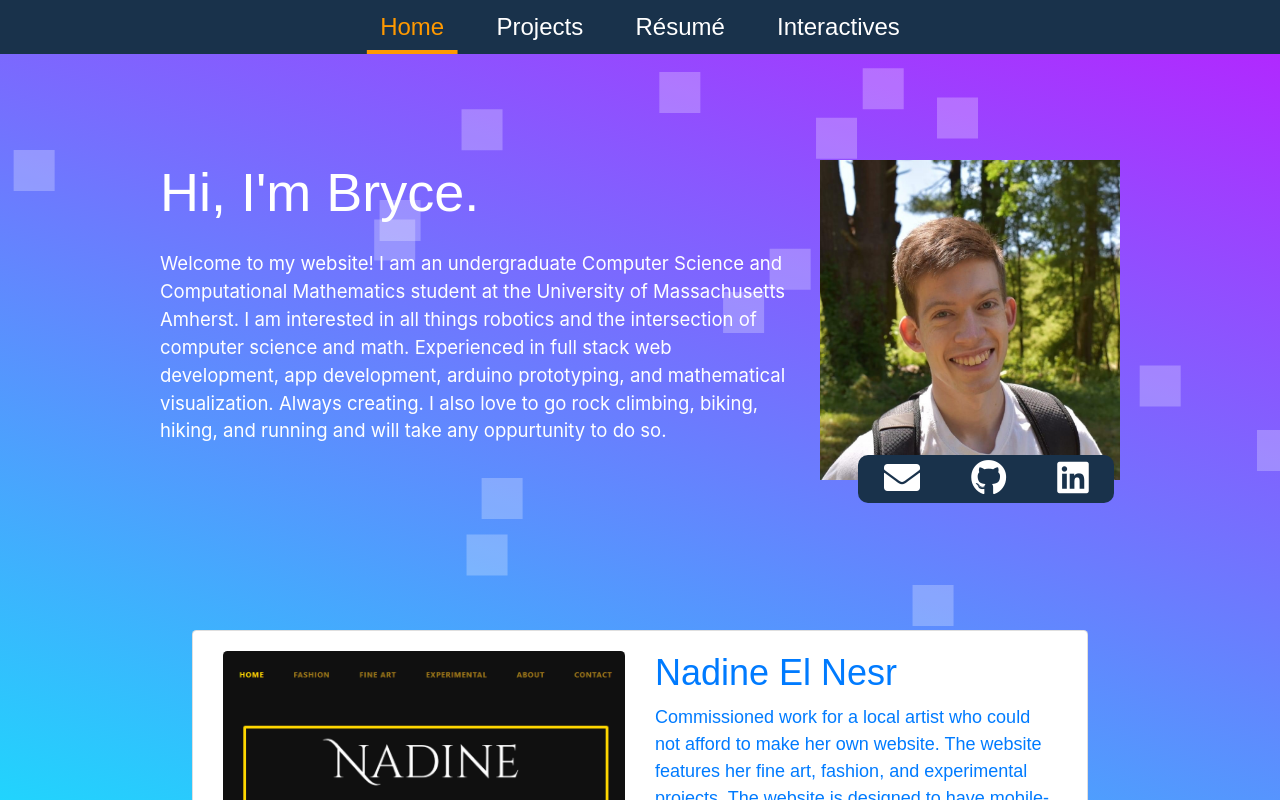
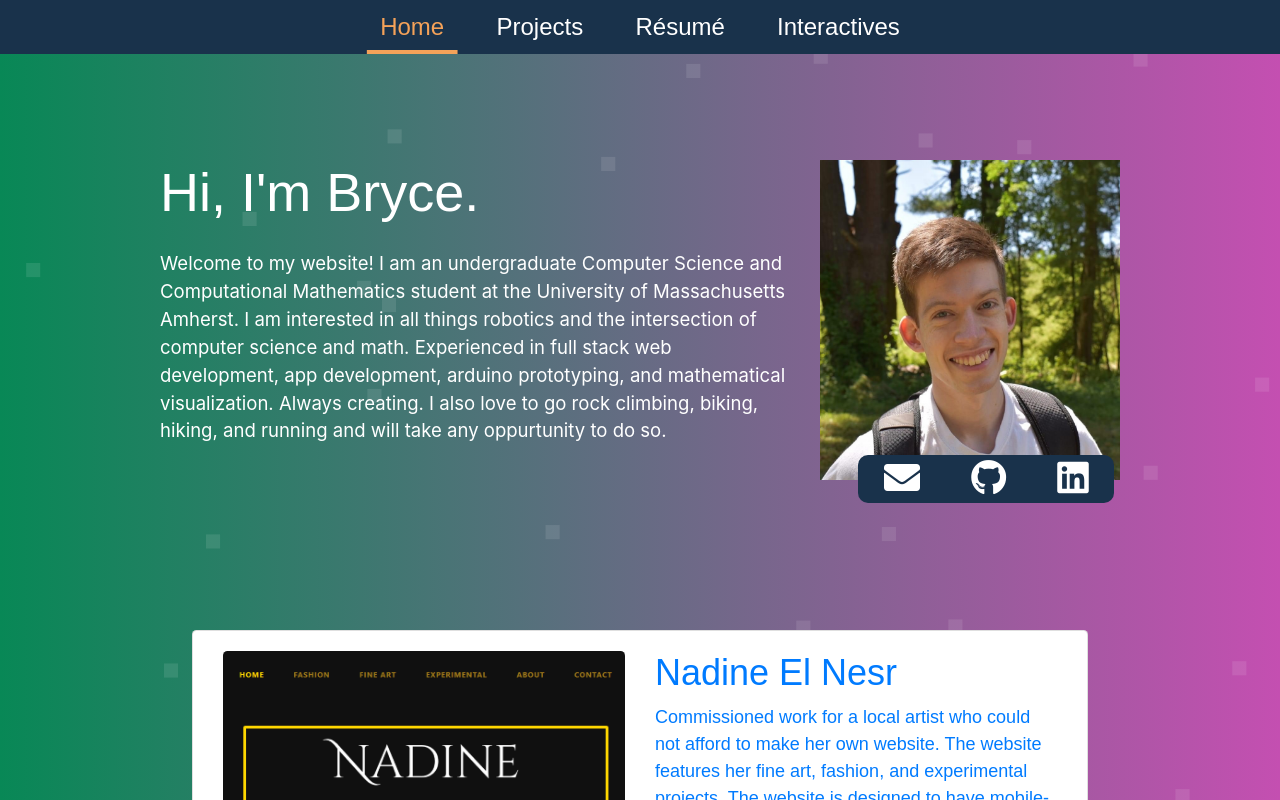
Before and after one commit to bryceparkman/personal-website, a Next.js app: page / in a window 1280 px wide. Shown: the top 800 px of the page. Built offline with nearby package versions, Linux system fonts and the light colour scheme; a web font is replaced by a local one.

Commit message:
Updates particles and color palette

```diff
--- a/components/layout.js
+++ b/components/layout.js
@@ -8,7 +8,7 @@ export const siteTitle = 'Bryce Parkman'
 
 export default function Layout({ children, page }) {
   return (
-    <div className={styles.container}>
+    <div>
       <Head>
         <link href="https://fonts.googleapis.com/css2?family=Arimo" rel="stylesheet"/>
           <link rel="icon" href="/favicon.ico" />
--- a/pages/index.js
+++ b/pages/index.js
@@ -15,49 +15,36 @@ import Particles, { initParticlesEngine } from "@tsparticles/react";
 import { loadSlim } from "@tsparticles/slim";
 
 export default function Home() {
-  const [init, setInit] = useState(false);
+  const [_, setInit] = useState(false);
 
   useEffect(() => {
     initParticlesEngine(async (engine) => {
-      //await loadAll(engine);
-      //await loadFull(engine);
       await loadSlim(engine);
-      //await loadBasic(engine);
     }).then(() => {
       setInit(true);
     });
   }, []);
 
-  const particlesLoaded = (container) => {
-    console.log(container);
-  };
-
   const options = useMemo(
-    () => ({"fullScreen": false,
-            "background": { "image": " linear-gradient(19deg, #21D4FD 0%, #B721FF 100%)" },
+    () => ({
+      "fullScreen": true,
+      "background": { "image": "linear-gradient(90deg, #088856, #c44fb1)" },
       "particles": {
-              "number": { "value": 50,"density": { "enable": true, "value_area": 600 } },
-              "color": { "value": "#ffffff" },
-              "shape": { "type": "square",
-              "stroke": { "width": 0, "color": "#000000" },
-              "polygon": { "nb_sides": 5 } },
-              "opacity": {
-                "value": 0.25,
-                "random": true,
-                "anim": { "enable": false, "speed": 1, "opacity_min": 0.1, "sync": false }
+        "number": { "value": 40 },
+        "shape": {
+          "type": "square",
         },
-              "size": { "value": 29, "random": true, "anim": { "enable": false, "speed": 2, "size_min": 0.1, "sync": false } },
-              "line_linked": { "enable": false, "distance": 300, "color": "#ffffff", "opacity": 0, "width": 0 },
-              "move": { "enable": true, "speed": 0.5, "direction": "top", "straight": true,
-              "out_mode": "out", "bounce": false,"attract": { "enable": false, "rotateX": 600, "rotateY": 1200 } }
+        "opacity": { "value": 0.1 },
+        "size": {"value": 10},
+        "move": {
+          "enable": true,
+          "speed": 1/3,
+          "direction": "top",
+          "straight": true,
+        }
       },
-            "interactivity": { "detect_on": "canvas", "events": { "onhover": { "enable": false, "mode": "repulse" },
-            "onclick": { "enable": false, "mode": "push" }, "resize": true },
-            "modes": { "grab": { "distance": 800, "line_linked": { "opacity": 1 } },
-            "bubble": { "distance": 790, "size": 79, "duration": 2, "opacity": 0.8, "speed": 3 },
-            "repulse": { "distance": 400, "duration": 0.4 }, "push": { "particles_nb": 4 },
-            "remove": { "particles_nb": 2 } } },
-            "retina_detect": true })
+      "retina_detect": true
+    })
   )
 
   return (
@@ -67,8 +54,6 @@ export default function Home() {
       </Head>
       <div id={styles.indexPage}>
         <Particles
-            id={styles.tsParticles}
-            particlesLoaded={particlesLoaded}
           options={options}
         />
         <Container className={styles.header} id='topAnchor'>
@@ -117,8 +102,8 @@ export default function Home() {
 
         </div>
         <div id='funAnchor'>
+          <Card className={utilStyles.projectCard}>
             <Link href='/projects/visualizations'>
-            <Card className={utilStyles.projectCard}>
               <Container>
                 <Row className={utilStyles.projectRow}>
                   <Col lg>
@@ -134,13 +119,13 @@ export default function Home() {
                   </Col>
                 </Row>
               </Container>
+            </Link>
             <div className={utilStyles.overlayArrow}>
               <i className='fa fa-arrow-right fa-3x'></i>
             </div>
           </Card>
-          </Link>
         </div>
       </div>
-    </Layout >
+    </Layout>
   )
 }
--- a/pages/overview.js
+++ b/pages/overview.js
@@ -10,8 +10,9 @@ import Container from 'react-bootstrap/Container'
 export default function ProjectOverview() {
     return (
         <>
+
+            <Card className={utilStyles.projectCard}>
                 <Link href='/projects/nadine'>
-                <Card className={utilStyles.projectCard}>
                     <Container>
                         <Row className={utilStyles.projectRow}>
                             <Col lg>
@@ -29,13 +30,15 @@ export default function ProjectOverview() {
                             </Col>
                         </Row>
                     </Container>
+                </Link>
                 <div className={utilStyles.overlayArrow}>
                     <i className='fa fa-arrow-right fa-3x'></i>
                 </div>
             </Card>
-            </Link>
+
+
+            <Card className={utilStyles.projectCard}>
                 <Link href='/projects/bridges'>
-                <Card className={utilStyles.projectCard}>
                     <Container>
                         <Row className={utilStyles.projectRow}>
                             <Col lg>
@@ -54,13 +57,15 @@ export default function ProjectOverview() {
                             </Col>
                         </Row>
                     </Container>
+                </Link>
                 <div className={utilStyles.overlayArrow}>
                     <i className='fa fa-arrow-right fa-3x'></i>
                 </div>
             </Card>
-            </Link>
+
+
+            <Card className={utilStyles.projectCard}>
                 <Link href='/projects/mask'>
-                <Card className={utilStyles.projectCard}>
                     <Container>
                         <Row className={utilStyles.projectRow}>
                             <Col lg>
@@ -80,11 +85,12 @@ export default function ProjectOverview() {
                             </Col>
                         </Row>
                     </Container>
+                </Link>
                 <div className={utilStyles.overlayArrow}>
                     <i className='fa fa-arrow-right fa-3x'></i>
                 </div>
             </Card>
-            </Link>
+
         </>
     )
 }
--- a/styles/index.module.css
+++ b/styles/index.module.css
@@ -1,6 +1,6 @@
 #indexPage {
     color: white;
-    background-color: #051517;
+    background-image: linear-gradient(90deg, #088856, #c44fb1);
 }
 
 .header {
@@ -18,13 +18,6 @@
 .headerHeadshot {
     width: 25vw;
     height: 25vw;
-}
-
-#tsParticles {
-    height: 100vh;
-    position: fixed;
-    z-index: 0;
-    width: 100%;
 }
 
 .contactBar {
@@ -45,6 +38,10 @@
     font-size: 2em;
 }
 
+.contacts:hover {
+    color: #F4A259;
+}
+
 .portfolioHeader {
     font-size: 5vw;
     text-align: center;
--- a/styles/layout.module.css
+++ b/styles/layout.module.css
@@ -1,5 +1,6 @@
 .container {
-  padding-bottom: 30px;
+  padding-bottom: 0px;
+  height: 100%
 }
 
 .headerSide {
--- a/styles/navbar.module.css
+++ b/styles/navbar.module.css
@@ -16,7 +16,7 @@
   }
 
   .navbarElement:hover:not(.navbarActive) {
-    color: #FF9900;
+    color: #F4A259;
     text-decoration: none !important;
   }
 
@@ -25,5 +25,5 @@
     text-underline-offset: 50%;
     text-decoration-thickness: 5px;
     display: inline;
-    color: #FF9900 !important;
+    color: #F4A259 !important;
   }
```
Also changed, not shown: pages/projects/visualizations.js (+7 -7 lines). Lines whose indentation alone changed are shown as unchanged.
